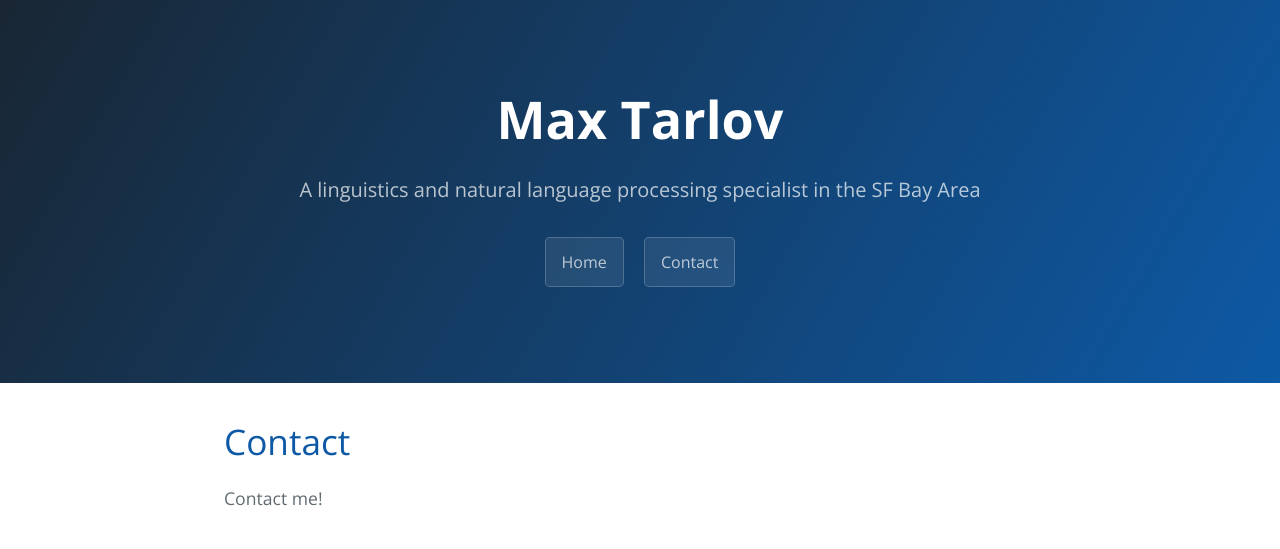
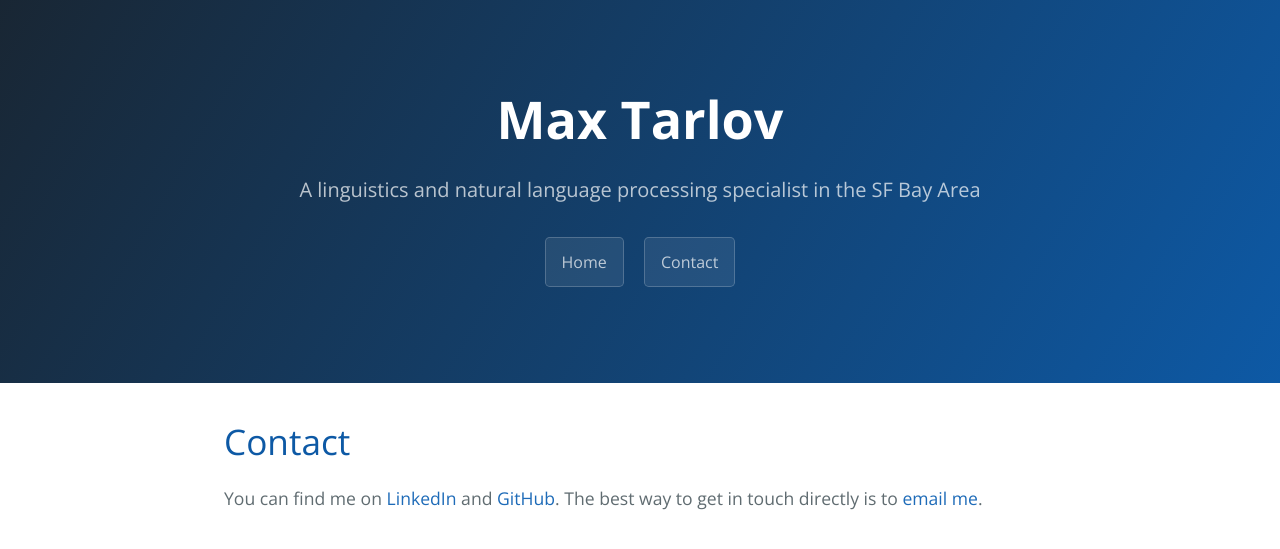
Before and after one commit to maxTarlov/personal-website, a Jekyll site: the page built from contact.md, in a window 1280 px wide. Shown: the top 549 px of the page. Built offline with Jekyll 4.4.1, drawn with Linux system fonts in a browser that asks for light colours; part of the change alters nothing that is shown.

Commit message:
Obfuscate email

```diff
--- a/_layouts/default.html
+++ b/_layouts/default.html
@@ -2,7 +2,8 @@
 <html lang="{{ site.lang | default: "en-US" }}">
   <head>
     <meta charset="UTF-8">
-
+    <script src="https://ajax.googleapis.com/ajax/libs/jquery/3.6.1/jquery.min.js"></script>
+    <script src="{{ '/assets/js/de-obfuscate-email.js' }}"></script>
 {% seo %}
     <link rel="preconnect" href="https://fonts.gstatic.com">
     <link rel="preload" href="https://fonts.googleapis.com/css?family=Open+Sans:400,700&display=swap" as="style" type="text/css" crossorigin>
--- /dev/null
+++ b/assets/js/de-obfuscate-email.js
@@ -0,0 +1,11 @@
+$(document).ready(function(){
+
+    const email = ["nobots", "tarlov.dev"].join("@");
+
+    function handle_interaction() {
+        $(this).attr("href", email);
+        $(this).attr("title", email);
+    }
+
+    $("a[href='mailto:bots@tarlov.dev").one("mouseover focus", handle_interaction);
+});
--- a/contact.md
+++ b/contact.md
@@ -3,4 +3,4 @@ layout: page
 title: Contact
 ---
 
-Contact me!
+You can find me on [LinkedIn](https://linkedin.com/in/maxtarlov) and [GitHub](https://github.com/maxtarlov). The best way to get in touch directly is to [email me](mailto:bots@tarlov.dev).
```
